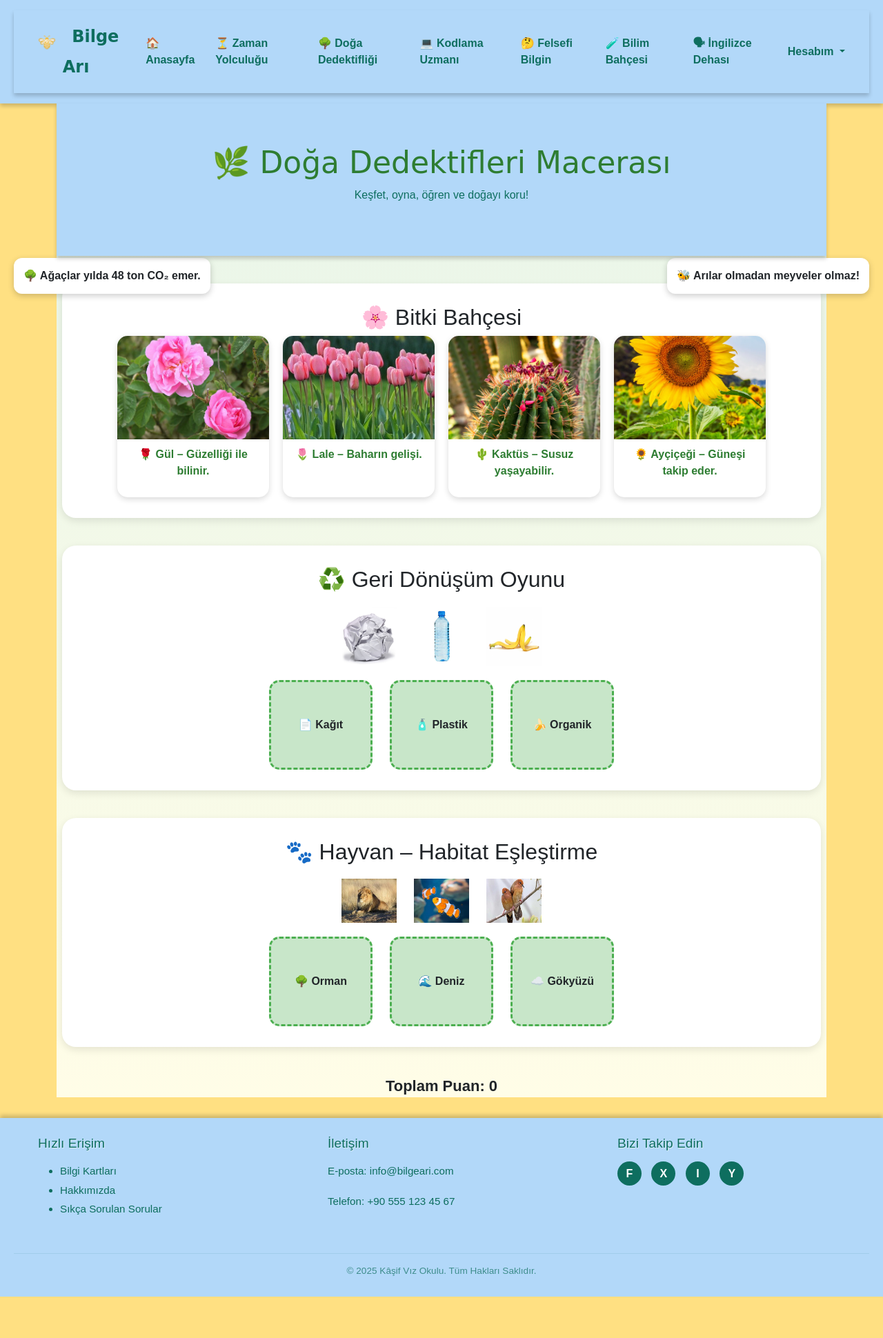
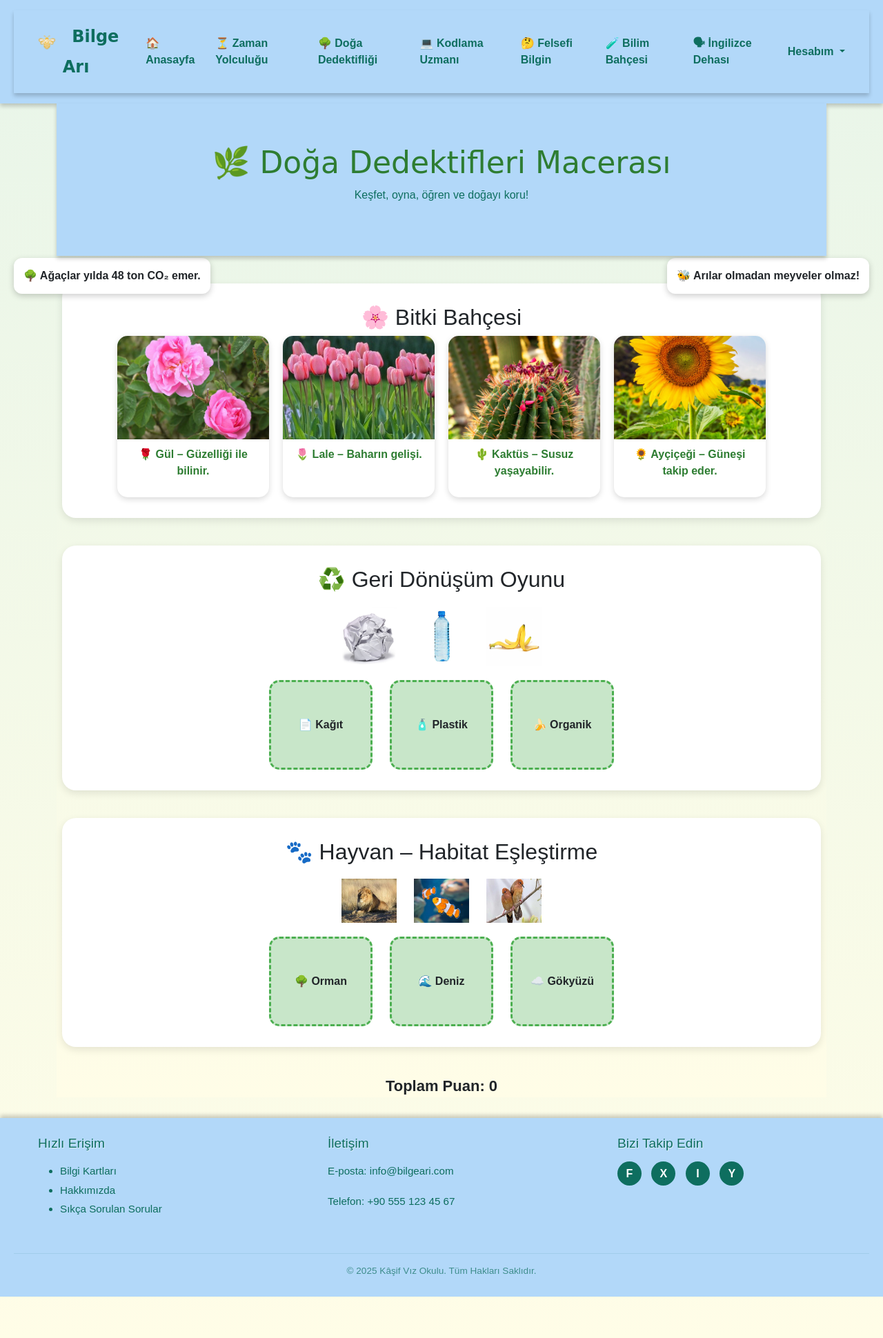
Before and after one commit to zulfucankarakus/BilgeAri-Cocuklar-Icin-Etkilesimli-Ogrenme-Platformu-mainson, an ASP.NET Core app: page /Home/dogadedektifleri in a window 1280 px wide. Shown: the whole page at 69% size. Run offline with ASP.NET Core 8, Linux system fonts and the light colour scheme; the visitor is signed in with stand-in values (Sample User, id 1); style sheets or scripts are compiled from the project's sources.

Commit message:
auto-commit for c785aeae-49df-40ca-84a6-d1b7cbe70ec0

```diff
--- a/BilgeAri-Cocuklar-Icin-Etkilesimli-Ogrenme-Platformu-main/Views/Home/dogadedektifleri.cshtml
+++ b/BilgeAri-Cocuklar-Icin-Etkilesimli-Ogrenme-Platformu-main/Views/Home/dogadedektifleri.cshtml
@@ -5,6 +5,13 @@
 
 @section Styles {
     <link rel="stylesheet" href="~/css/dogadedektifleri.css" asp-append-version="true" />
+    <style>
+        /* Doğa dedektifleri için body arka planı */
+        body {
+            background: linear-gradient(to bottom, #e8f5e9, #fffde7) !important;
+            animation: none !important;
+        }
+    </style>
 }
 
 <div class="dod-page">
```
